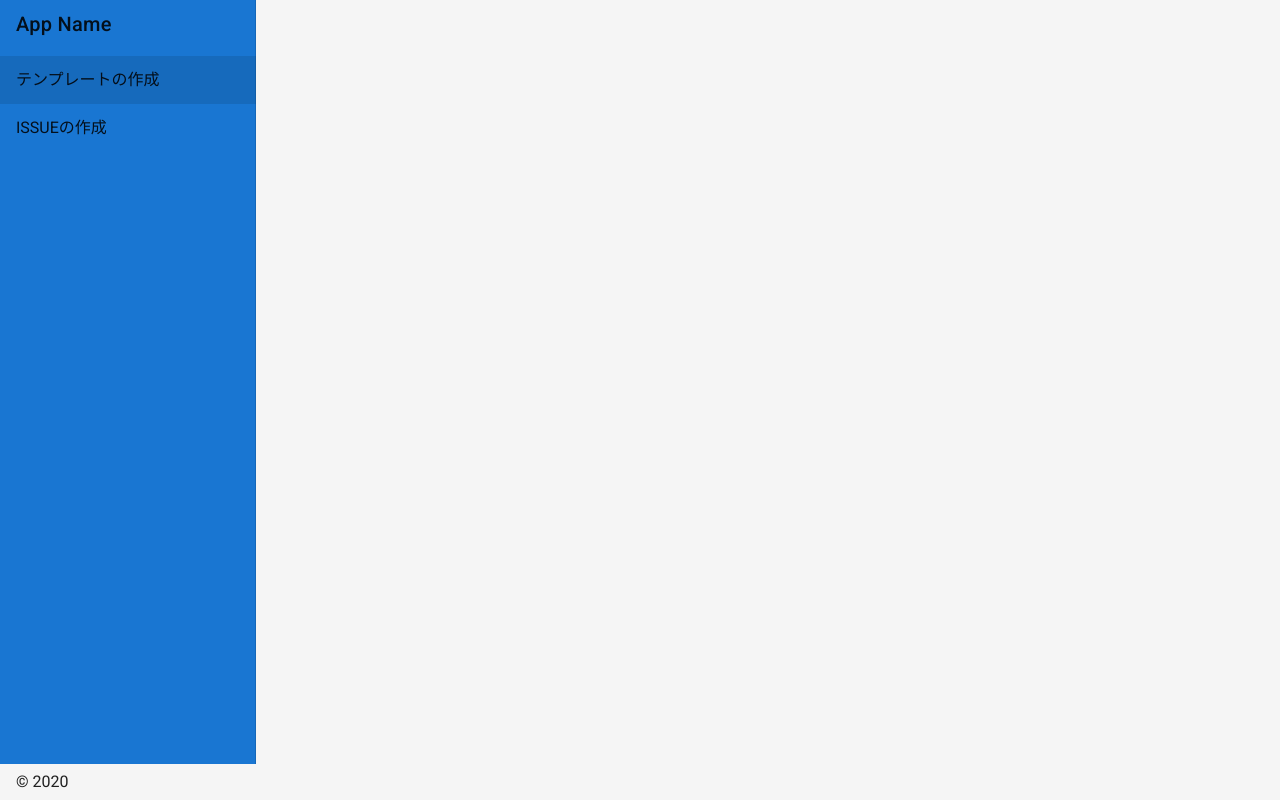
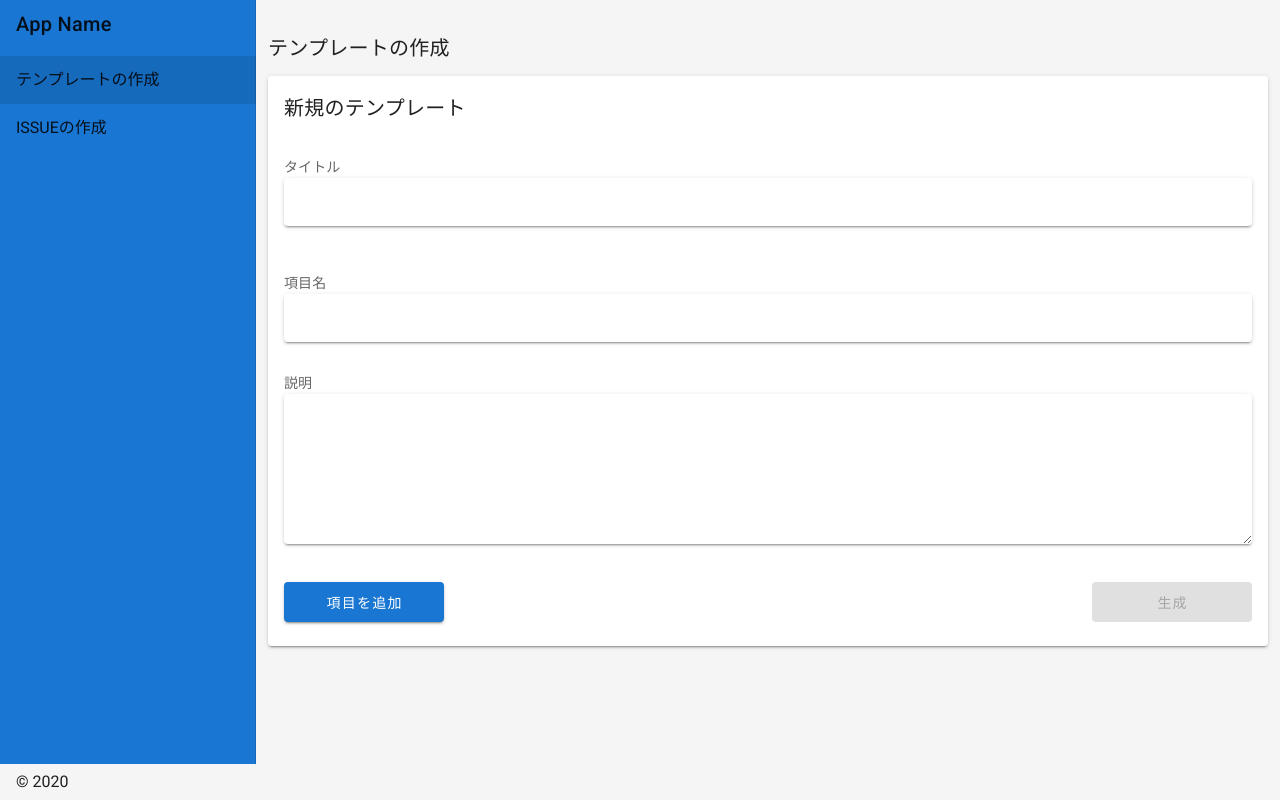
Before and after one commit to tetsu-tech/hackathon-repo, a Nuxt app: page /templates in a window 1280 px wide. Built offline with nearby package versions, Linux system fonts and the light colour scheme.

Commit message:
style: テンプレート作成画面モック作成

```diff
--- /dev/null
+++ b/pages/templates/index.vue
@@ -0,0 +1,92 @@
+<template>
+  <div>
+    <h1 class="title mt-5">
+      テンプレートの作成
+    </h1>
+    <v-card class="mt-3">
+      <v-card-title>
+        新規のテンプレート
+      </v-card-title>
+      <v-card-text class="mt-4">
+        タイトル
+        <v-text-field v-model="title" solo :rules="[requireString]" />
+        <v-form v-model="validIssueTemplate" class="mt-4">
+          <div v-for="(item, i) in template_items" :key="i">
+            項目名
+            <v-text-field v-model="item.name" solo :rules="[requireString]" />
+            説明
+            <v-textarea
+              v-model="item.description"
+              solo
+              :rules="[requireString]"
+            />
+          </div>
+        </v-form>
+        <v-card-actions class="px-0">
+          <v-btn
+            width="160"
+            height="40"
+            color="primary"
+            @click="addTemplateItems"
+            >項目を追加</v-btn
+          >
+          <v-spacer />
+          <v-btn
+            width="160"
+            height="40"
+            color="primary"
+            :disabled="!validIssueTemplate"
+            @click="createIssueTemplate"
+            >生成</v-btn
+          >
+        </v-card-actions>
+      </v-card-text>
+    </v-card>
+    <v-snackbar v-model="createdNotice" right color="success">
+      テンプレートを作成しました
+    </v-snackbar>
+  </div>
+</template>
+
+<script>
+export default {
+  data() {
+    return {
+      createdNotice: false,
+      validIssueTemplate: false,
+      title: '',
+      template_items: [
+        {
+          name: '',
+          description: ''
+        }
+      ]
+    }
+  },
+  computed: {
+    issueTemaplate() {
+      return {
+        title: this.title,
+        template_items: this.template_items
+      }
+    }
+  },
+  methods: {
+    addTemplateItems() {
+      this.template_items.push({
+        name: '',
+        description: ''
+      })
+    },
+    createIssueTemplate() {
+      this.createdNotice = true
+      alert(
+        `テンプレートを作成しました。\n${JSON.stringify(this.issueTemaplate)}`
+      )
+    },
+    requireString(v) {
+      return !!v || '必須項目です'
+    }
+  }
+}
+</script>
```
